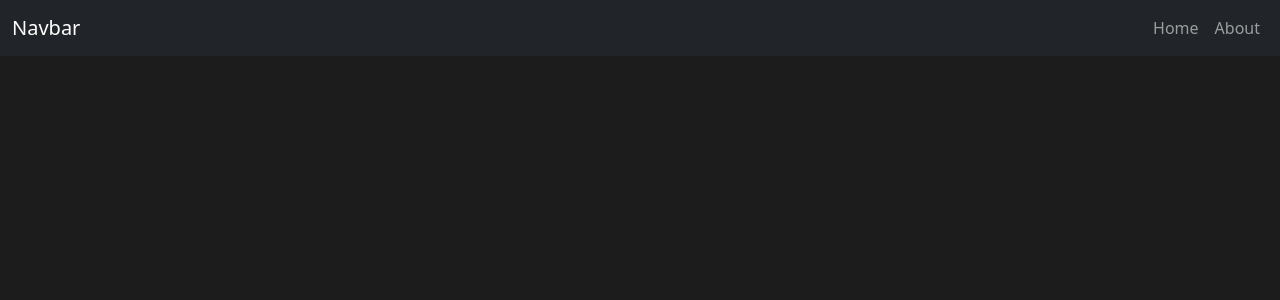
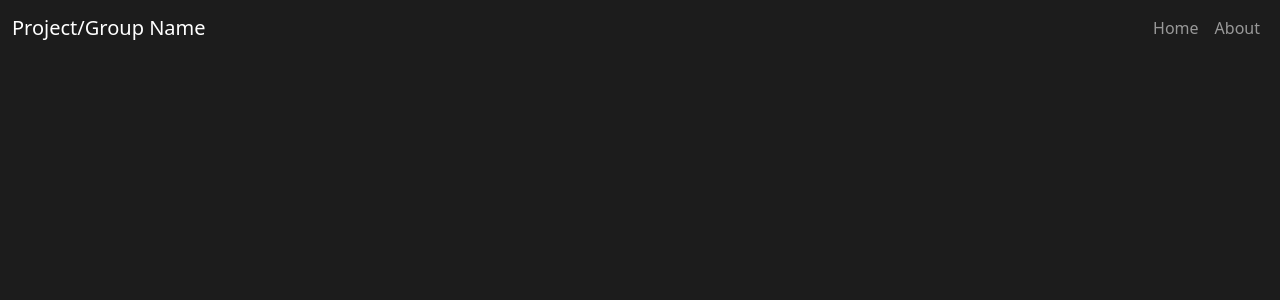
Before and after one commit to Zernach/Flask_Boilerplate_GCloud_Website_Template, a Python web app: template templates/base.html in a window 1280 px wide. Shown: the top 300 px of the page. Run offline with Jinja, Linux system fonts and the light colour scheme; the template is opened without the code that fills it, so the values that code supplies are empty; some libraries are stand-ins or nearby versions.

Commit message:
transparent navbar

```diff
--- a/templates/base.html
+++ b/templates/base.html
@@ -20,9 +20,9 @@
 ] -%}
 
 <body style='background-color: #1c1c1c;'>
-  <nav class="navbar navbar-expand-lg navbar-dark bg-dark fixed-top">
+  <nav class="navbar navbar-expand-lg navbar-dark fixed-top" style='background-color: #ffffff00;'>
     <div class="container-fluid">
-      <a class="navbar-brand" href="#">Navbar</a>
+      <a class="navbar-brand" href="#">Project/Group Name</a>
       <button class="navbar-toggler" type="button" data-bs-toggle="collapse" data-bs-target="#navbarNav" aria-controls="navbarNav" aria-expanded="false" aria-label="Toggle navigation">
         <span class="navbar-toggler-icon"></span>
       </button>
```
